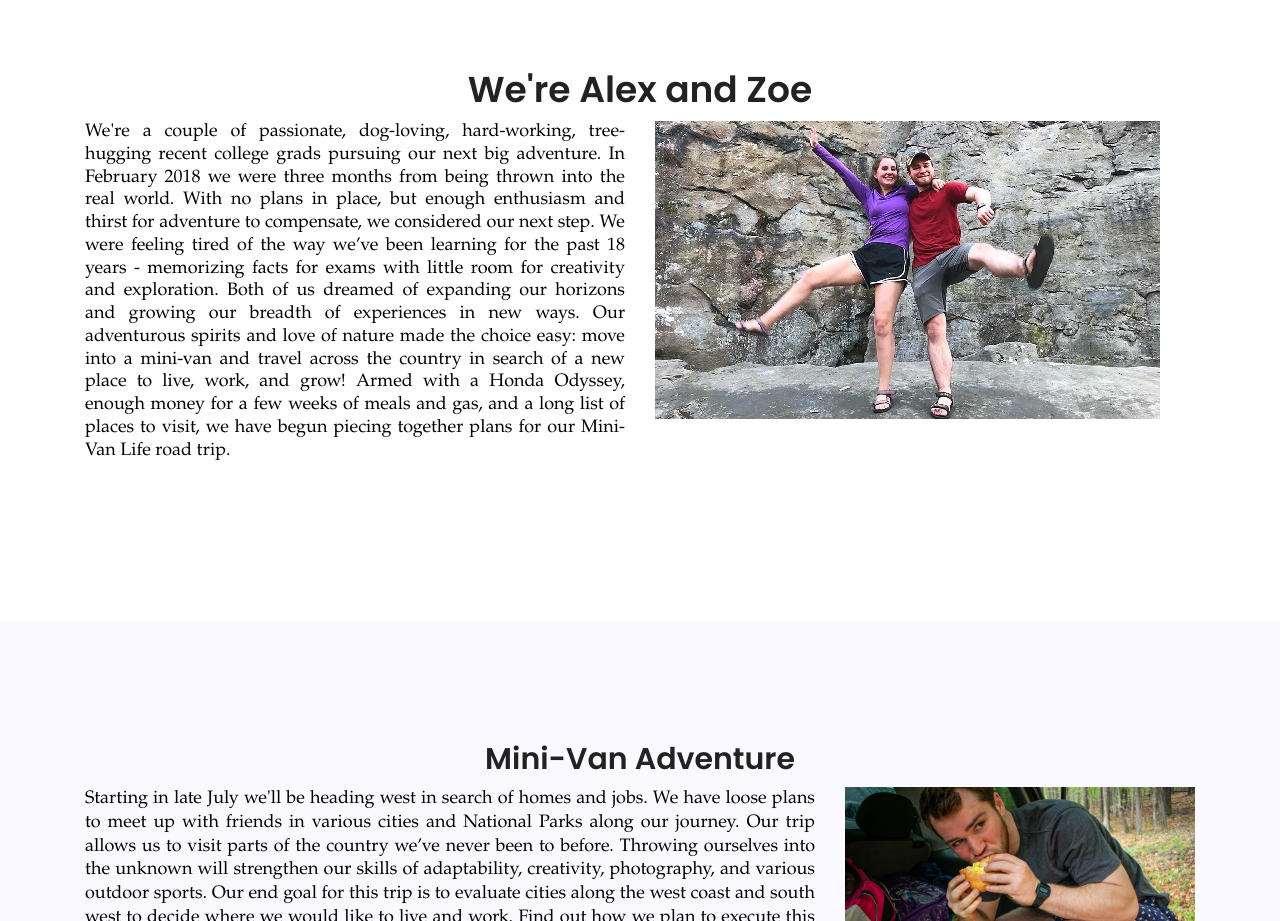
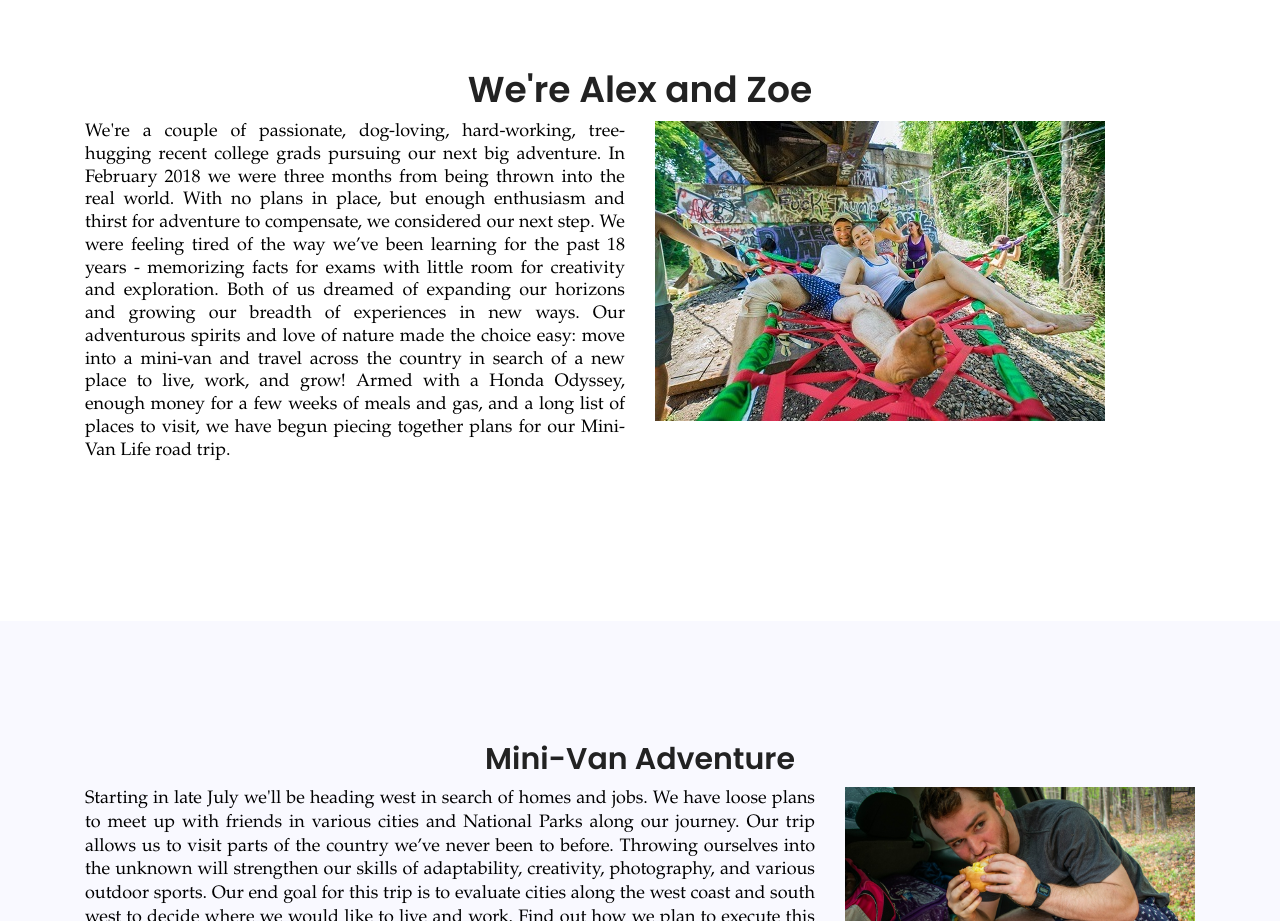
Before and after one commit to Jaw224/blog, a plain HTML site: page index.html in a window 1280 px wide. Shown: the part 900-1821 px from the top of the page. Drawn offline with nearby package versions, Linux system fonts and the light colour scheme.

Commit message:
Update index.html

```diff
--- a/index.html
+++ b/index.html
@@ -123,7 +123,7 @@
 							</font>
 						</div>
 						<div class = "col-md-6">
-							<img src="img/alexandzoe1.jpg" alt="" class="img-fluid" size = "75%" align = "middle">
+							<img src="img/alexandzoe2.jpg" alt="" class="img-fluid" size = "75%" align = "middle">
 						</div>
 						<br>
 					</div>
```
